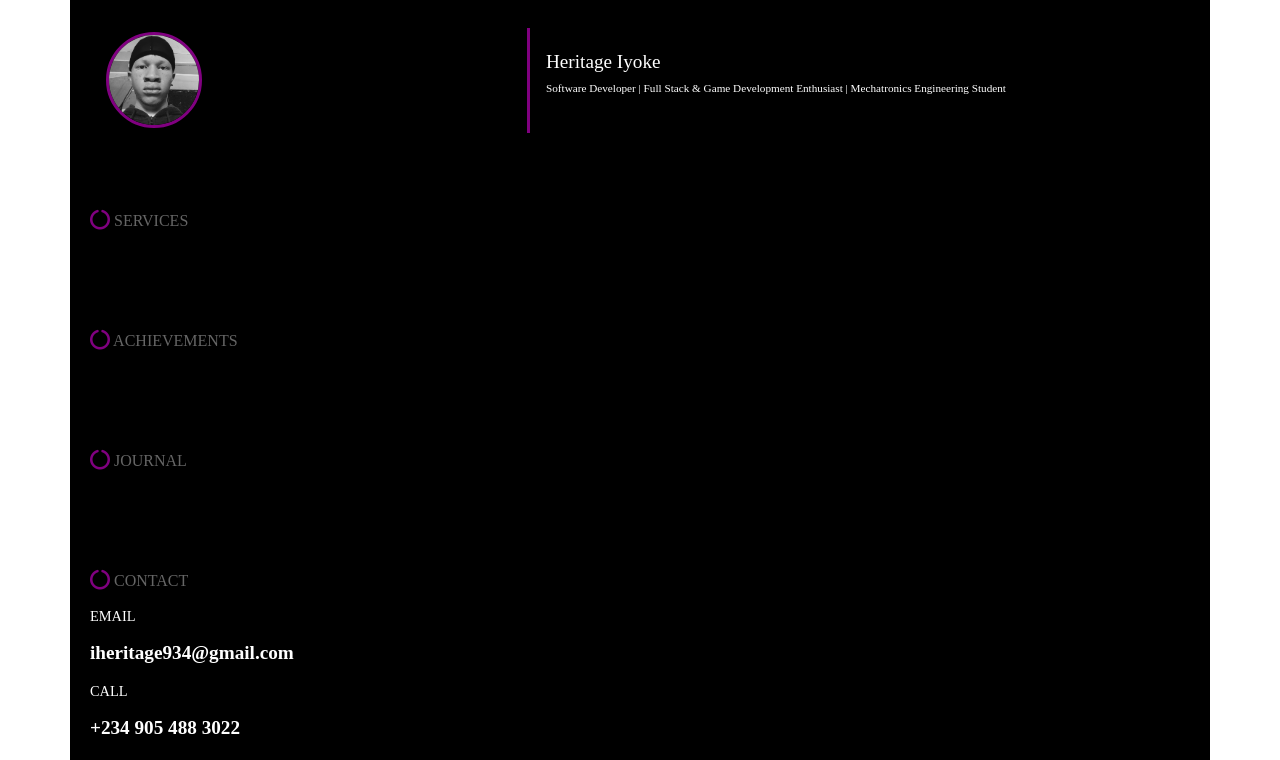
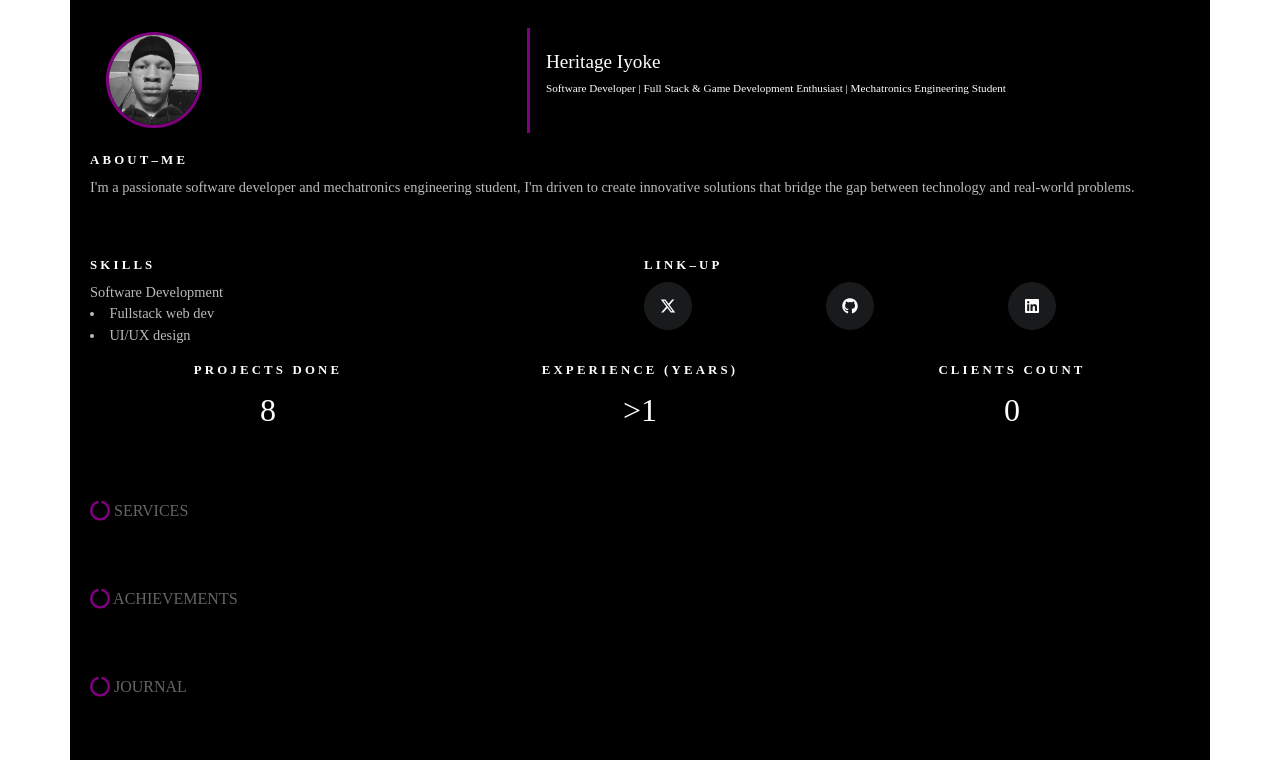
Before and after one commit to Heritage-XioN/PORTFOLIO_PAGE, a plain HTML site: page index.html in a window 1280 px wide. Shown: the top 760 px of the page. Drawn offline with nearby package versions, Linux system fonts and the light colour scheme.

Commit message:
added about–me section

```diff
--- a/assets/styles/styles.css
+++ b/assets/styles/styles.css
@@ -7,10 +7,11 @@
 .container{
   width: 100%;
   height: 100%;
+  color: #fff;
   background-color: #000000;
 }
 header{
-  padding: 1rem 0.5rem;
+  padding: 1rem 0.5rem 0rem 0.5rem;
   background-color: #000000;
   display: flex;
 }
@@ -21,21 +22,13 @@ header{
   margin: auto;
   border-right: 3px solid purple;
 }
-.headline_container{
-  width: 40%;
-  padding: 0rem 1rem;
-  display: flex;
-  margin: auto;
-  border-right: 3px solid purple;
-  text-align: justify;
-}
 .profile_img{
   width: 6rem;
   height: 6rem;
   border-radius: 100%;
   border: 3px solid purple;
 }
-.name_container{
+.headline_container{
   width: 60%;
   padding: 2rem 0.5rem 2rem 1rem;
   display: flex;
@@ -54,25 +47,92 @@ header{
 }
 section{
   width: 100%;
-  padding: 2rem 0.5rem;
+  padding: 1rem 0.5rem;
   background-color: #000000;
 }
 .circle{
   color: purple;
 }
+.head_container{
+  width: 100%;
+  padding: 0rem 0rem;
+  }
+.header{
+  padding-top: 1rem;
+  color: #656565;
+}
+.about_section{
+  width: 100%;
+  padding: 0rem 0.5rem 1rem 0.5rem;
+  display: grid;
+  grid-template-columns: 1fr 1fr;
+  grid-template-rows: 1fr 1fr 1fr;
+  gap: 0.5rem;
+}
+.one{
+  grid-column: 1/span 2;
+  grid-row: 1/2;
+}
+.two{
+  grid-column: 1/ 2;
+  grid-row: 2/3;
+}
+.three{
+  grid-column: 2/2;
+  grid-row: 2/3;
+}
+.four{
+  grid-column: 1/span 2;
+  grid-row: 3/3;
+  display: grid;
+  grid-template-columns: 1fr 1fr 1fr;
+  gap: 1rem;
+}
+.about_me{
+  padding-top: 0rem;
+  color: white;
+  font-size: 0.8rem;
+  margin: 0.4rem 0rem;
+  font-weight: bold;
+  letter-spacing: 0.2rem;
+}
+.txt{
+  font-size: 0.9rem;
+  line-height: 1.5;
+  text-align: left;
+  margin: 0rem;
+  color: #BBBBBB;
+}
+.icon_cont{
+  display: grid;
+  grid-template-columns: 1fr 1fr 1fr;
+}
+.icon{
+  width: 3rem;
+  height: 3rem;
+  border-radius: 100%;
+  background-color: #181A1C;
+  border: 1px solid #181A1C;
+  display: flex;
+  text-decoration: none;
+ }
+.center{
+  margin: auto;
+  color: white;
+ }
+ .stats{
+   font-size: 2rem;
+   font-weight: 60;
+   text-align: center;
+   margin: 0rem;
+ }
+ .about_stats{
+   text-align: center;
+ }
 footer{
   width: 100%;
   padding: 2rem 0.5rem;
   background-color: #000000;
-}
-.head_container{
-  width: 100%;
-  padding: 0rem 0rem;
-  flex-direction: column;
-  }
-.header{
-  padding-top: 1rem;
-  color: #656565;
 }
 .footer_contacts_container{
   width: 100%;
@@ -81,9 +141,10 @@ footer{
   color: #FFFFFF;
   font-size: 0.9rem;
   line-height: 1;
+  margin: 0rem 0rem 0.5rem 0rem;
 }
 .footer_txt{
-  color: #FFFFFF;
+  color: #fff;
   font-size: 1.2rem;
   line-height: 1.5;
   font-weight: bold;
--- a/index.html
+++ b/index.html
@@ -15,7 +15,7 @@
       <div class="profile_img_container">
         <img src="assets/images/profile_img.jpg" alt="profile_img" class="profile_img">
       </div>
-      <div class="name_container">
+      <div class="headline_container">
         <h2 class="profile_name">
           Heritage Iyoke
         </h2>
@@ -23,6 +23,87 @@
         </p>
       </div>
     </header>
+    <section class="about_section">
+      <div class="cont one">
+        <div class="head_container">
+          <p class="header about_me">
+            ABOUT–ME
+          </p>
+        </div>
+        <div class="txt_cont">
+          <p class="txt">
+            I'm a passionate software
+            developer and mechatronics
+            engineering student, I'm
+            driven to create innovative
+            solutions that bridge the gap
+            between technology and
+            real-world problems.
+          </p>
+        </div>
+      </div>
+      <div class="cont two">
+        <div class="head_container">
+          <p class="header about_me">
+            SKILLS
+          </p>
+        </div>
+        <div class="txt_cont">
+          <p class="txt">
+            Software Development
+          </p>
+          <li class="txt">Fullstack web dev</li>
+          <li class="txt">UI/UX design</li>
+        </div>
+      </div>
+      <div class="cont three">
+        <div class="head_container">
+          <p class="header about_me">
+            LINK–UP
+          </p>
+        </div>
+        <div class="icon_cont">
+          <a href="#" class="icon">
+            <i class="fa-brands fa-x-twitter center"></i>
+          </a>
+          <a href="#" class="icon">
+            <i class="fa-brands fa-github center"></i>
+          </a>
+          <a href="#" class="icon">
+            <i class="fa-brands fa-linkedin center"></i>
+          </a>
+        </div>
+      </div>
+      <div class="cont four">
+        <div class="head_container">
+          <p class="header about_me about_stats">
+            PROJECTS
+            DONE
+          </p>
+          <p class="stats">
+            8
+          </p>
+        </div>
+        <div class="head_container">
+          <p class="header about_me about_stats">
+            EXPERIENCE
+            (YEARS)
+          </p>
+          <p class="stats">
+            >1
+          </p>
+        </div>
+        <div class="head_container">
+          <p class="header about_me about_stats">
+            CLIENTS
+            COUNT
+          </p>
+          <p class="stats">
+            0
+          </p>
+        </div>
+      </div>
+    </section>
     <section>
       <div class="head_container">
         <p class="header">
```
